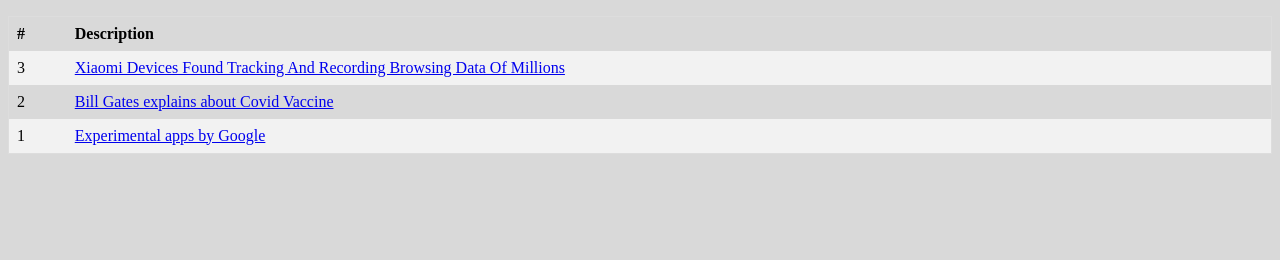
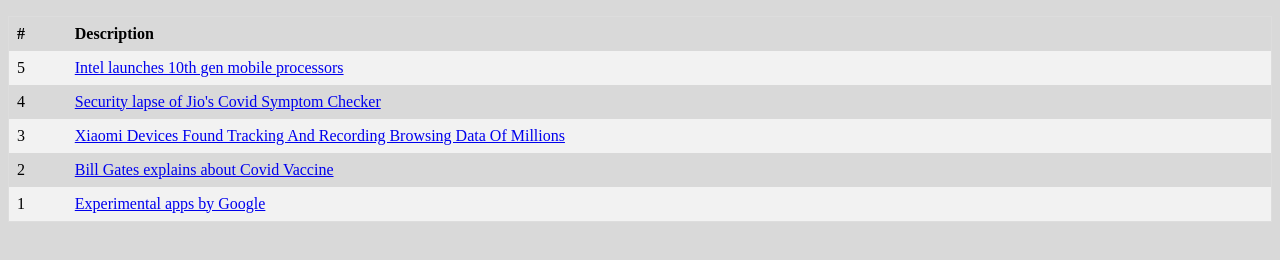
Before and after one commit to scintech-insta/scintech-insta.github.io, a plain HTML site: page index.html in a window 1280 px wide. Shown: the part 152-412 px from the top of the page. Drawn offline with Linux system fonts and the light colour scheme.

Commit message:
4 5 Added

```diff
--- a/index.html
+++ b/index.html
@@ -51,6 +51,14 @@
 				<th>Description</th>
 			</tr>
 			<tr>
+				<td>5</td>
+				<td><a href="https://www.zdnet.com/article/intel-releases-worlds-fastest-10th-generation-mobile-processors/">Intel launches 10th gen mobile processors</a></td>
+			</tr>
+			<tr>
+				<td>4</td>
+				<td><a href="https://techcrunch.com/2020/05/02/jio-coronavirus-security-lapse/">Security lapse of Jio's Covid Symptom Checker</a></td>
+			</tr>
+			<tr>
 				<td>3</td>
 				<td><a href="https://fossbytes.com/xiaomi-devices-found-tracking-and-recording-browsing-data-of-millions/">Xiaomi Devices Found Tracking And Recording Browsing Data Of Millions</a></td>
 			</tr>
```
